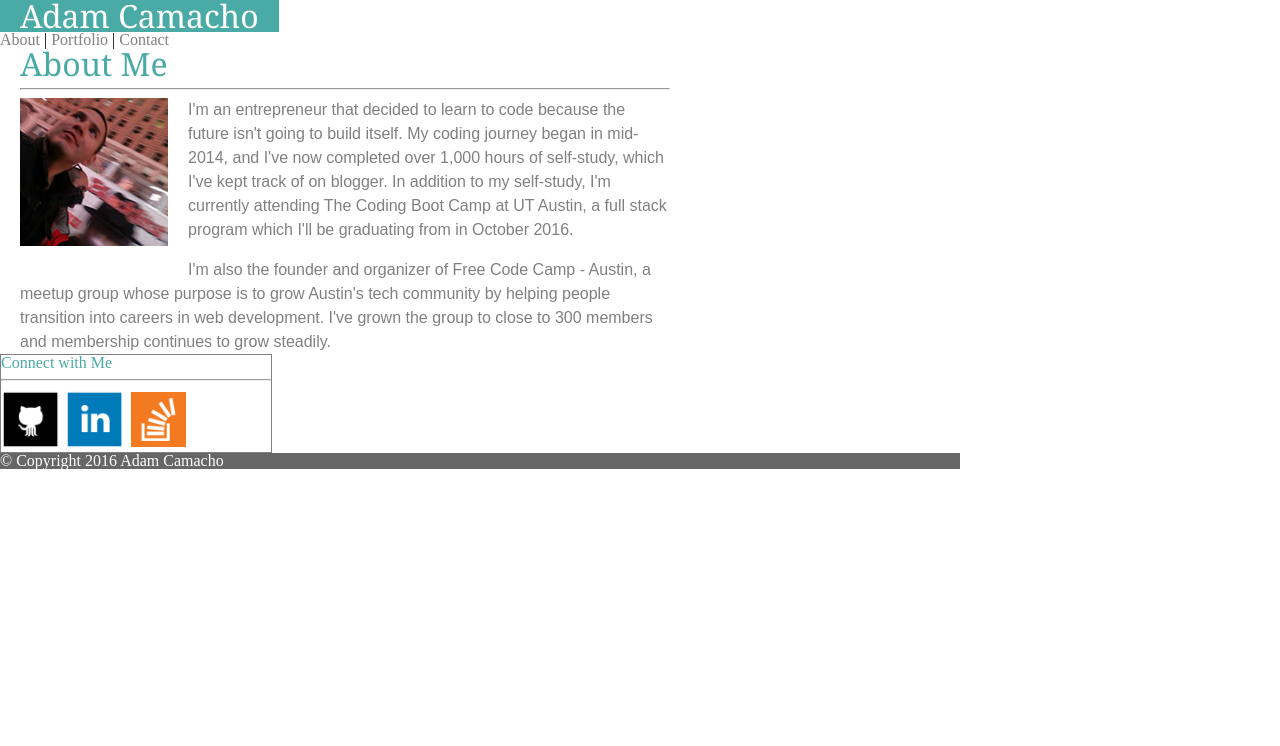
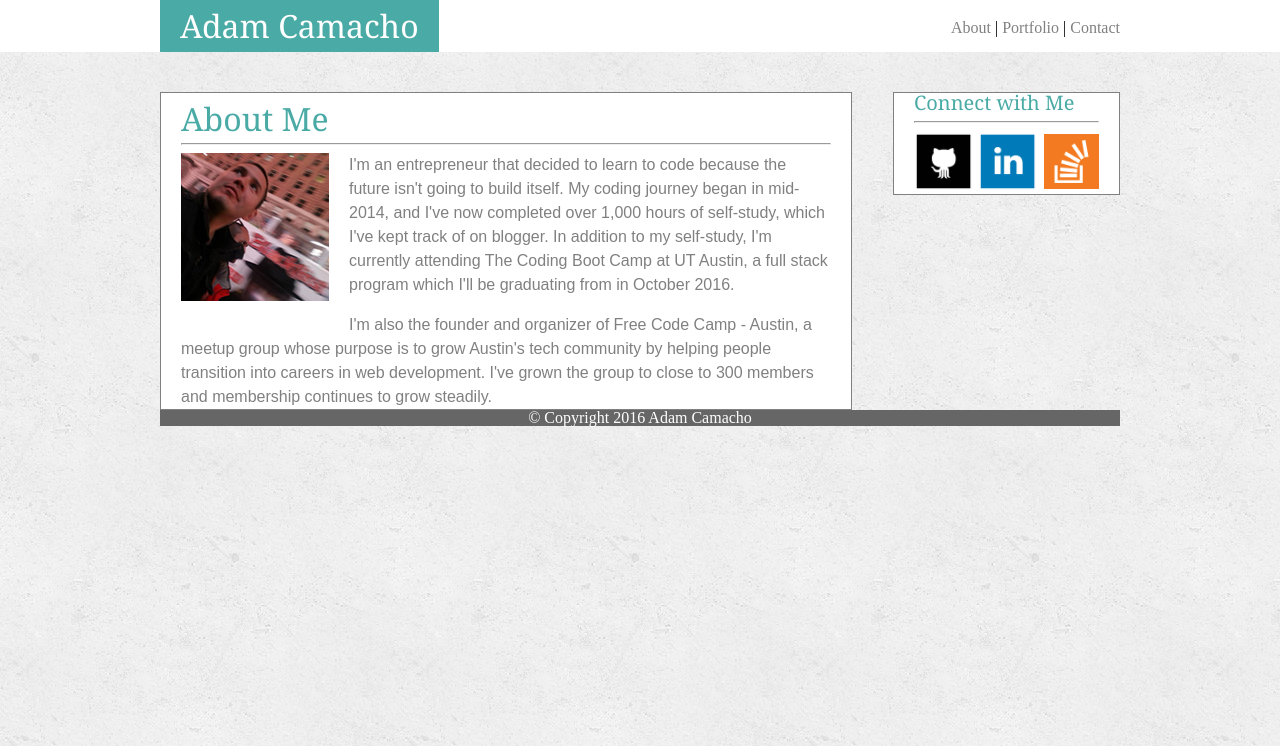
Before and after one commit to LucianaRoberts/Basic-Portfolio, a PHP site: page / in a window 1280 px wide. Shown: the top 746 px of the page. Run offline with PHP 8.4, Linux system fonts and the light colour scheme.

Commit message:
updated the layout, added the repeating background image

```diff
--- a/assets/css/style.css
+++ b/assets/css/style.css
@@ -24,11 +24,19 @@
 	display: inline-block;
 	padding-left: 20px;
 	padding-right: 20px;
+	padding-top: 10px;
+	padding-bottom: 10px;
 }
 
 h2.headings {
 	font-family: 'Georgia', Times, Times New Roman, serif;
 	font-size: 32px;
+	padding-top: 10px;
+}
+
+#connect-heading {
+	font-family: 'Georgia', Times, Times New Roman, serif;
+	font-size: 20px;
 }
 
 .teal-words {
@@ -40,6 +48,11 @@ h2.headings {
 	text-decoration: none;
 }
 
+.nav-text {
+	padding-top: 20px;
+	float: right;
+}
+
 .main-text {
 	font-family: 'Arial', 'Helvetica Neue', Helvetica, sans-serif;
 	color: grey;
@@ -49,6 +62,7 @@ h2.headings {
 h6 {
 	font-family: 'Arial', 'Helvetica Neue', Helvetica, sans-serif;
 	color: white;
+	text-align: center;
 }
 
 /* End Headings & Text */
@@ -57,11 +71,17 @@ h6 {
 
 footer {
 	background: #666666;
+	clear: both;
 }
 
 /* End Footer */
 
 /* Other Layout */
+
+body {
+	box-sizing: border-box;
+	background: url('../images/concrete_seamless.png');
+}
 
 .profile-pic {
 	float: left;
@@ -73,17 +93,38 @@ footer {
 	width: 650px;
 	padding-left: 20px;
 	padding-right: 20px;
+	border: 1px grey solid;
+	float: left;
+	clear: right;
+	background: white;
 }
 
-body {
+.content-area {
 	max-width: 960px;
+	min-width: 960px;
+	margin-left: auto;
+	margin-right: auto;
+	padding-top: 40px;
+	padding-bottom: 40px;
+}
+
+.connect-section {
+	float: right;
+	max-width: 270px;
+	border: solid 1px grey;
+	padding-left: 20px;
+	padding-right: 20px;
+	background: white;
+}
+
+header {
+	background: white;
+}
+
+.header-content {
+	max-width: 960px;
+	min-width: 960px;
 	margin-left: auto;
 	margin-right: auto;
 }
-
-.connect-section {
-	max-width: 270px;
-	border: solid 1px grey;
-}
-
 /* End Other Layout */
--- a/index.html
+++ b/index.html
@@ -14,17 +14,21 @@
 </head>
 
 <body>
+
 	<header>
 <!-- Nav Bar using HTML5 nav tag -->
+	<div class="header-content">
 		<h1 class="my-name">Adam Camacho</h1>
 		<nav class="nav-text">
 			<a href="index.html">About</a> |
 			<a href="portfolio.html">Portfolio</a> |
 			<a href="contact.html">Contact</a>
 		</nav>
+	</div>
 
 <!-- End Nav Bar -->
 	</header>
+	<div class="content-area">
 	<main class="main-section">
 		<section>
 		<h2 class="headings teal-words">About Me</h2>
@@ -36,13 +40,14 @@
 		</section>
 	</main>
 	<section class="connect-section">
-		<h3 class="teal-words">Connect with Me</h3>
+		<h3 class="teal-words" id="connect-heading">Connect with Me</h3>
 		<hr>
 		<a href="https://github.com/Adancode"><img src="assets/images/github64x64.png" alt="GitHub Logo" class="icons"></a>
 		<a href="https://www.linkedin.com/in/adamcamacho1
 "><img src="assets/images/linkedin64x64.png" alt="LinkedIn Logo" class="icons"></a>
 		<a href="http://stackoverflow.com/users/6230523/adam8888?tab=profile"><img src="assets/images/stack-overflow64x64.png" alt="Stack Overflow Logo" class="icons-stack"></a>
 	</section>
+	<div class="content-area">
 	<footer>
 		<h6>&copy; Copyright 2016 Adam Camacho</h6>
 	</footer>
```
Also changed, not shown: contact.html (+5 -2 lines), portfolio.html (+6 -2 lines), assets/images/concrete_seamless.png (added).
